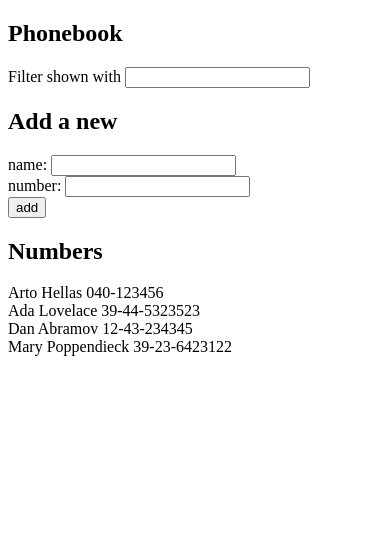
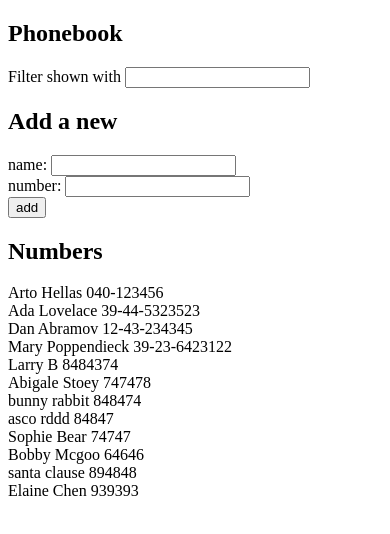
Before and after one commit to larryshawn/fullstackopen, a React (Vite) app in the folder part2/phonebook/: page / in a window 390 px wide. Shown: the top 534 px of the page. Built offline with nearby package versions, Linux system fonts and the light colour scheme; data requests are answered from the project's data file.

Commit message:
phonebook part 2 step 7

```diff
--- a/part2/phonebook/db.json
+++ b/part2/phonebook/db.json
@@ -1,5 +1,5 @@
 {
-  "persons":[
+  "persons": [
     {
       "name": "Arto Hellas",
       "number": "040-123456",
@@ -19,6 +19,46 @@
       "name": "Mary Poppendieck",
       "number": "39-23-6423122",
       "id": "4"
+    },
+    {
+      "id": "5",
+      "name": "Larry B",
+      "number": "8484374"
+    },
+    {
+      "id": "6",
+      "name": "Abigale Stoey",
+      "number": "747478"
+    },
+    {
+      "id": "7",
+      "name": "bunny rabbit",
+      "number": "848474"
+    },
+    {
+      "id": "8",
+      "name": "asco rddd",
+      "number": "84847"
+    },
+    {
+      "id": "9",
+      "name": "Sophie Bear",
+      "number": "74747"
+    },
+    {
+      "id": "4028",
+      "name": "Bobby Mcgoo",
+      "number": "64646"
+    },
+    {
+      "id": "20d5",
+      "name": "santa clause",
+      "number": "894848"
+    },
+    {
+      "id": "11e9",
+      "name": "Elaine Chen",
+      "number": "939393"
     }
   ]
 }
--- a/part2/phonebook/src/App.jsx
+++ b/part2/phonebook/src/App.jsx
@@ -42,14 +42,20 @@ useEffect(() => {
   const handleSubmit = (event) => {
     event.preventDefault()
 
-    const newPersonObject = { name: newName, number: newNumber, id: String(persons.length + 1) }
+    const newPersonObject = { name: newName, number: newNumber }
 
-    nameExists()
-      ? alert(`${newName} is already added to phonebook`)
-      : setPersons(persons.concat(newPersonObject))
-
-    setNewName('')
-    setNewNumber('')
+    axios.post('http://localhost:3001/persons', newPersonObject)
+      .then(response => response.data)
+      .then(response => {
+        nameExists()
+        ? alert(`${newName} is already added to phonebook`)
+        : setPersons([ ...persons, response ])
+      })
+      .catch(error => alert(error.message))
+      .finally(() => {
+        setNewName('')
+        setNewNumber('')
+      })
   }
 
   return (
--- a/part2/phonebook/src/main.jsx
+++ b/part2/phonebook/src/main.jsx
@@ -1,5 +1,5 @@
 import ReactDOM from 'react-dom/client'
-// import App from './AppNotes'
+
 import App from './App'
 
 ReactDOM.createRoot(document.getElementById('root')).render(<App />)
```
